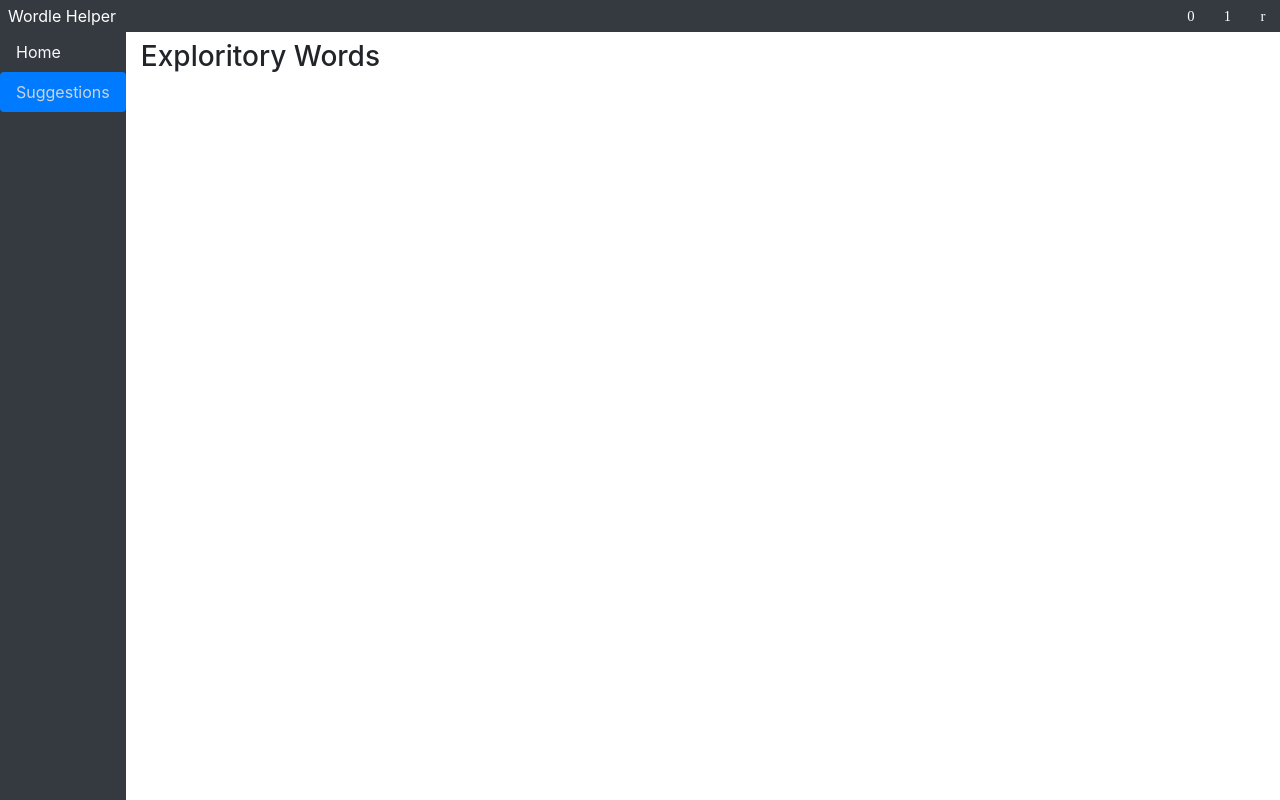
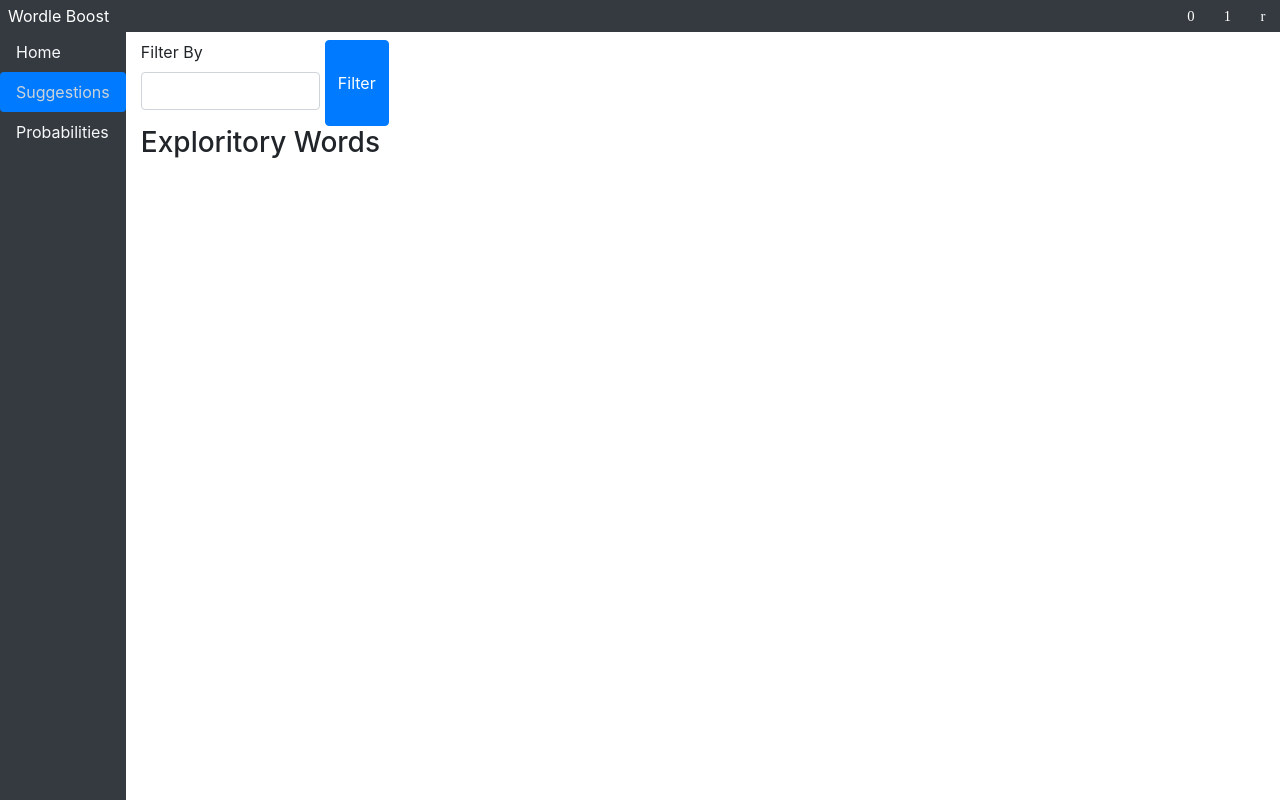
Before and after one commit to Chunjee/ppa-wordFilter, a website: page gui/index.html in a window 1280 px wide. Both pictures are taken after a click on the tab "Suggestions". Drawn offline with Linux system fonts and the light colour scheme.

Commit message:
feat: filter suggestions

```diff
--- a/gui/index.html
+++ b/gui/index.html
@@ -37,7 +37,7 @@
 	<!-- Title Bar -->
 	<header>
 		<div class="d-flex align-items-stretch bg-dark text-white">
-			<span class="flex-grow-1 px-2 py-1" onmousedown="neutron.DragTitleBar()">Wordle Helper</span>
+			<span class="flex-grow-1 px-2 py-1" onmousedown="neutron.DragTitleBar()">Wordle Boost</span>
 			<span class="title-btn" onclick="neutron.Minimize()">0</span>
 			<span class="title-btn" onclick="neutron.Maximize()">1</span>
 			<span class="title-btn title-btn-close" onclick="neutron.Close()">r</span>
@@ -55,6 +55,8 @@
 				aria-controls="v-pills-home" aria-selected="true">Home</a>
 			<a class="nav-link text-light" id="v-pills-suggestions-tab" data-toggle="pill" href="#v-pills-suggestions" role="tab"
 				aria-controls="v-pills-suggestions" aria-selected="false">Suggestions</a>
+			<a class="nav-link text-light" id="v-pills-probabilities-tab" data-toggle="pill" href="#v-pills-probabilities" role="tab"
+				aria-controls="v-pills-probabilities" aria-selected="false">Probabilities</a>
 		</div>
 		<!-- End Sidebar -->
 
@@ -142,10 +144,27 @@
 
 				<!-- v-pills-suggestions -->
 				<div class="tab-pane fade" id="v-pills-suggestions" role="tabpanel" aria-labelledby="v-pills-suggestions-tab">
-					<h3>Exploritory Words</h3>
+					<form onsubmit="ahk.fn_filter(event)">
+						<div class="form-group">
+							<div class="form-row">
+								<div class="form-group col-md-2">
+									<label for="filtervals">Filter By</label>
+									<input type="input" class="form-control" id="filtervals" value="">
+								</div>
+								<button type="submit" class="btn btn-primary">Filter</button>
+							</form>
+						</div>
+						<h3>Exploritory Words</h3>
 					<div id="ahk_exploreoutput" class="ahk_exploreoutput" style="max-height: 10px; max-width: 100%;"></div>
 				</div>
-				<!-- End v-pills-buttons -->
+				<!-- End v-pills-suggestions -->
+
+				<!-- v-pills-probabilities -->
+				<div class="tab-pane fade" id="v-pills-probabilities" role="tabpanel" aria-labelledby="v-pills-probabilities-tab">
+					<h3>Letter Probabilities</h3>
+					<div id="ahk_exploreoutput" class="ahk_exploreoutput" style="max-height: 10px; max-width: 100%;"></div>
+				</div>
+				<!-- End v-pills-probabilities -->
 
 			</div>
 		</div>
```
Also changed, not shown: 1 other file.
